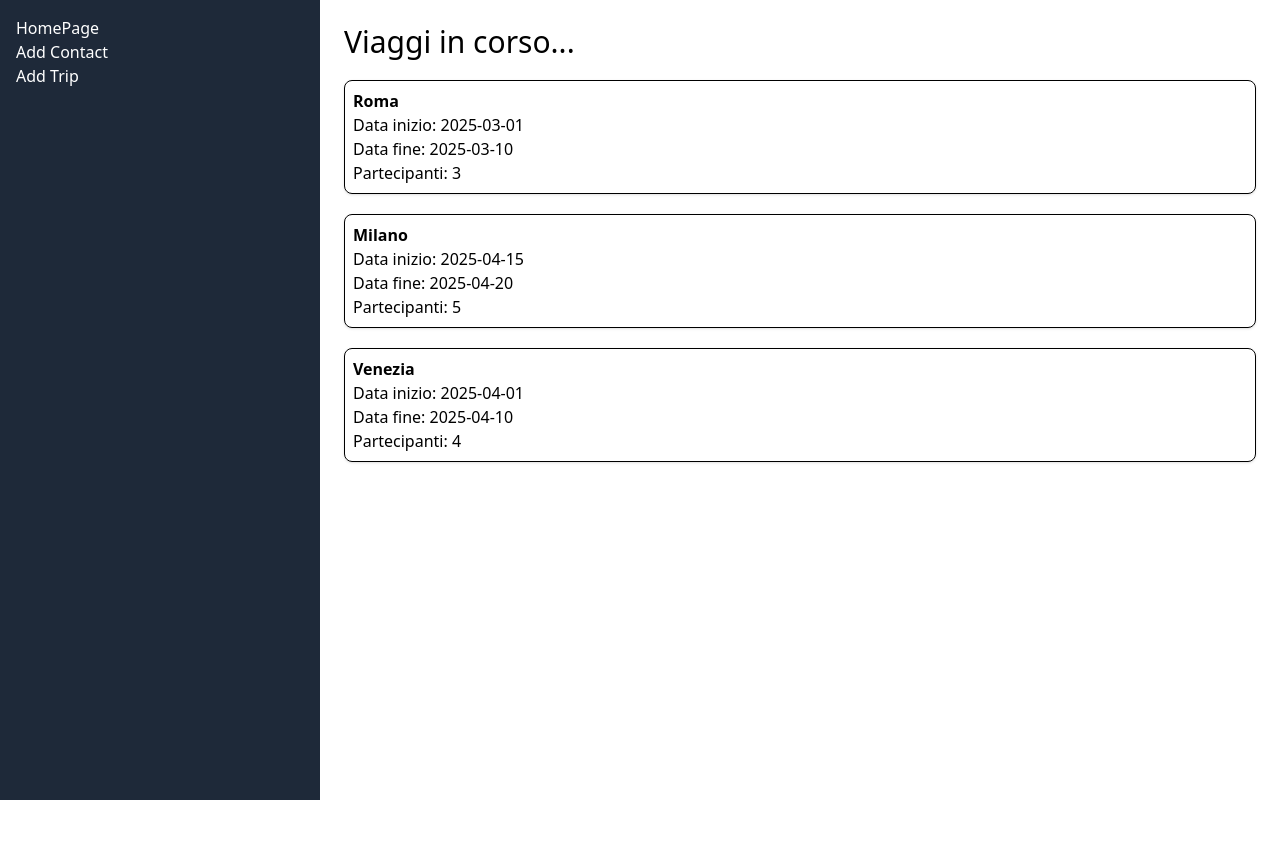
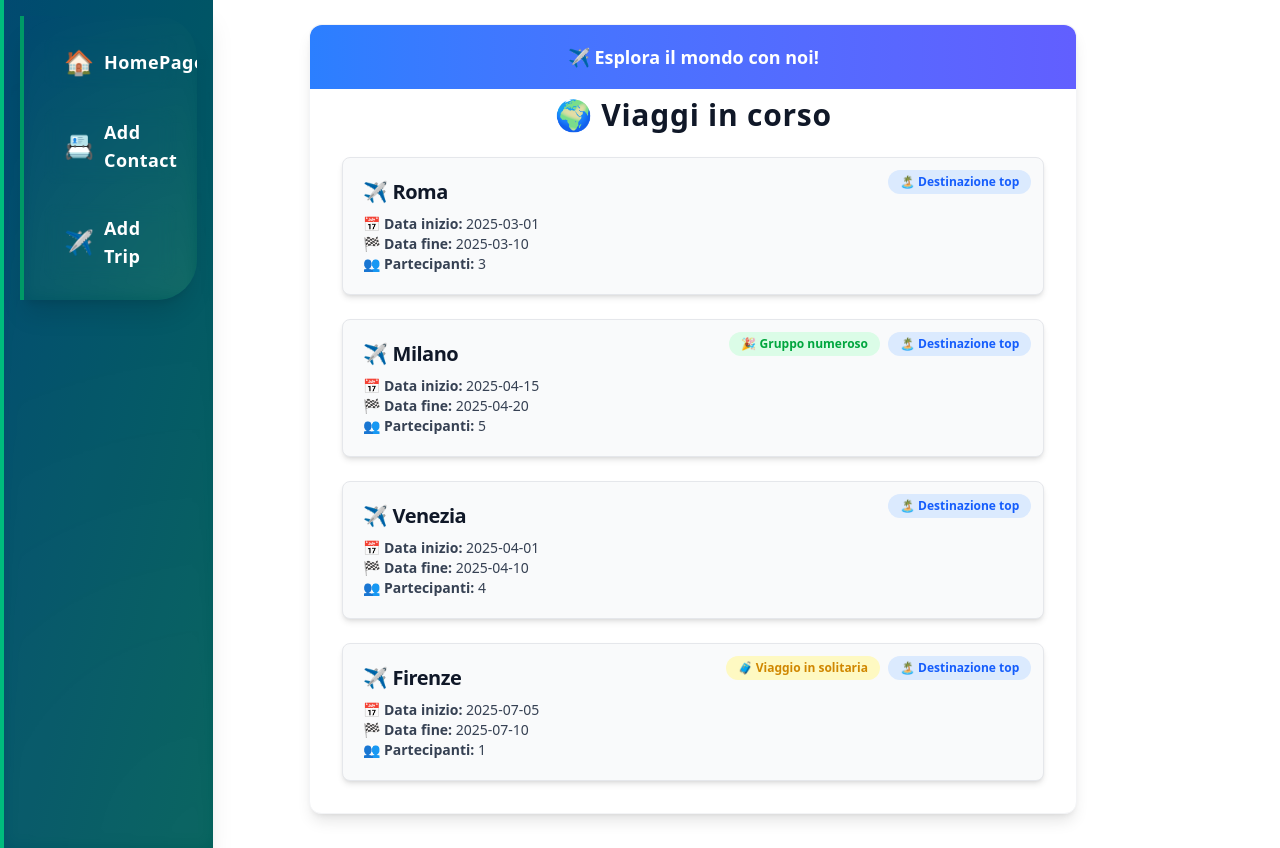
Before and after one commit to Alessandro-Frisone/TripMate-main, a React (Vite) app: page / in a window 1280 px wide. Before the commit the page ends 800 px from the top, so only its background shows below. Built offline with nearby package versions, Linux system fonts and the light colour scheme.

Commit message:
feat: add style

```diff
--- a/src/components/Header.jsx
+++ b/src/components/Header.jsx
@@ -3,8 +3,10 @@ import NavBar from "./NavBar";
 
 export default function Header() {
   return (
-    <header className="col-span-3 bg-gray-800 text-white p-4">
-      <NavBar />
-    </header>
+    <header className="col-span-2 bg-gradient-to-br from-sky-900 to-teal-800 text-white p-4 relative overflow-hidden border-l-4 border-emerald-500 shadow-xl">
+    <div className="absolute inset-0 bg-[radial-gradient(circle_at_bottom_right,_rgba(255,255,255,0.1),_transparent)] opacity-40 blur-sm animate-pulse"></div>
+
+    <NavBar />
+  </header>
   );
 }
--- a/src/components/NavBar.jsx
+++ b/src/components/NavBar.jsx
@@ -2,10 +2,32 @@ import { Link } from "react-router-dom";
 
 export default function NavBar() {
   return (
-    <nav>
-      <Link to="/">HomePage</Link> <br />
-      <Link to="/AddContact">Add Contact</Link> <br />
-      <Link to="/AddTrip">Add Trip</Link> <br />
+    <nav className="flex flex-col gap-5 p-5 text-lg font-bold text-white bg-gradient-to-br from-sky-900 to-teal-800 shadow-xl rounded-r-[40px] border-l-4 border-emerald-600 relative overflow-hidden">
+      <div className="absolute inset-0 bg-[radial-gradient(circle_at_bottom_right,_rgba(255,255,255,0.15),_transparent)] opacity-50 blur-sm animate-pulse"></div>
+
+      <Link
+        to="/"
+        className="px-5 py-2.5 rounded-xl transition-all duration-350 flex items-center gap-2.5 relative z-10 group hover:bg-sky-900 hover:scale-105 hover:shadow-lg hover:shadow-amber-500/50 backdrop-blur-sm"
+      >
+        <span className="text-amber-400 text-2xl transition-transform group-hover:rotate-6 group-hover:scale-110">🏠</span>
+        <span className="group-hover:text-amber-300 tracking-wide">HomePage</span>
+      </Link>
+
+      <Link
+        to="/AddContact"
+        className="px-5 py-2.5 rounded-xl transition-all duration-350 flex items-center gap-2.5 relative z-10 group hover:bg-sky-900 hover:scale-105 hover:shadow-lg hover:shadow-emerald-500/50 backdrop-blur-sm"
+      >
+        <span className="text-emerald-400 text-2xl transition-transform group-hover:rotate-6 group-hover:scale-110">📇</span>
+        <span className="group-hover:text-emerald-300 tracking-wide">Add Contact</span>
+      </Link>
+
+      <Link
+        to="/AddTrip"
+        className="px-5 py-2.5 rounded-xl transition-all duration-350 flex items-center gap-2.5 relative z-10 group hover:bg-sky-900 hover:scale-105 hover:shadow-lg hover:shadow-blue-500/50 backdrop-blur-sm"
+      >
+        <span className="text-blue-400 text-2xl transition-transform group-hover:rotate-6 group-hover:scale-110">✈️</span>
+        <span className="group-hover:text-blue-300 tracking-wide">Add Trip</span>
+      </Link>
     </nav>
   );
 }
--- a/src/data/viaggi.js
+++ b/src/data/viaggi.js
@@ -108,5 +108,20 @@ const viaggi = [
       },
     ],
   },
+  {
+    id: 4,
+    destinazione: "Firenze",
+    dataInizio: "2025-07-05",
+    dataFine: "2025-07-10",
+    viaggiatori: [
+      {
+        id: 1,
+        nome: "Giulia",
+        cognome: "Ravelli",
+        email: "giulia.ravelli@example.com",
+        codiceFiscale: "RVLGLI85M01H501Z",
+      }
+    ],
+  }
 ];
 export default viaggi;
--- a/src/pages/Homepage.jsx
+++ b/src/pages/Homepage.jsx
@@ -3,27 +3,56 @@ import viaggi from "../data/viaggi";
 
 export default function Homepage() {
   return (
-    <div>
-      <h1 className="text-3xl mb-5">Viaggi in corso...</h1>
-      <ul>
-        {viaggi.map((viaggio) => {
-          return (
+    <div className="relative min-h-screen">
+      <div className="max-w-3xl mx-auto p-8 bg-white shadow-lg rounded-xl border border-gray-100 relative z-10">
+        <div className="absolute top-0 left-0 w-full h-16 bg-gradient-to-r from-blue-500 to-indigo-500 rounded-t-xl flex items-center justify-center">
+          <p className="text-white text-lg font-semibold">✈️ Esplora il mondo con noi!</p>
+        </div>
+        <h1 className="text-3xl font-extrabold text-gray-900 mb-6 text-center tracking-wide mt-10">
+          🌍 Viaggi in corso
+        </h1>
+        <ul className="space-y-6">
+          {viaggi.map((viaggio) => (
             <li
-              className="mb-5 border-1 p-2 rounded-lg shadow-sm"
+              className="bg-gray-50 border border-gray-200 p-5 rounded-lg shadow-md hover:shadow-lg transition duration-300 ease-in-out hover:scale-[1.02] relative"
               key={viaggio.id}
             >
-              <Link to={`/trip/${viaggio.id}`}>
-                <h2>
-                  <strong>{viaggio.destinazione}</strong>
+              <div className="absolute top-3 right-3 flex space-x-2">
+                {viaggio.viaggiatori.length >= 5 && (
+                  <div className="bg-green-100 text-green-600 text-xs font-semibold px-3 py-1 rounded-full">
+                    🎉 Gruppo numeroso
+                  </div>
+                )}
+                {viaggio.viaggiatori.length === 1 && (
+                  <div className="bg-yellow-100 text-yellow-600 text-xs font-semibold px-3 py-1 rounded-full">
+                    🧳 Viaggio in solitaria
+                  </div>
+                )}
+                <div className="bg-blue-100 text-blue-600 text-xs font-semibold px-3 py-1 rounded-full">
+                  🏝️ Destinazione top
+                </div>
+              </div>
+              <Link
+                to={`/trip/${viaggio.id}`}
+                className="block text-gray-900 hover:text-blue-500 transition duration-200"
+              >
+                <h2 className="text-xl font-bold mb-2 tracking-tight">
+                  ✈️ {viaggio.destinazione}
                 </h2>
-                <h4>Data inizio: {viaggio.dataInizio}</h4>
-                <h4>Data fine: {viaggio.dataFine}</h4>
-                <h5>Partecipanti: {viaggio.viaggiatori.length}</h5>
+                <p className="text-sm text-gray-700">
+                  📅 <strong>Data inizio:</strong> {viaggio.dataInizio}
+                </p>
+                <p className="text-sm text-gray-700">
+                  🏁 <strong>Data fine:</strong> {viaggio.dataFine}
+                </p>
+                <p className="text-sm text-gray-700">
+                  👥 <strong>Partecipanti:</strong> {viaggio.viaggiatori.length}
+                </p>
               </Link>
             </li>
-          );
-        })}
-      </ul>
+          ))}
+        </ul>
+      </div>
     </div>
   );
 }
--- a/src/pages/Trip.jsx
+++ b/src/pages/Trip.jsx
@@ -6,24 +6,26 @@ export default function Trip() {
   const viaggio = viaggi.find((e) => e.id === parseInt(id));
 
   return (
-    <div>
-      <h1 className="text-3xl mb-5">{viaggio.destinazione}</h1>
-      <p>Data di inizio: {viaggio.dataInizio}</p>
-      <p>Data di fine: {viaggio.dataFine}</p>
+    <div className="min-h-screen flex items-center justify-center p-6">
+    <div className="max-w-2xl w-full p-8 bg-white shadow-2xl rounded-2xl border border-gray-200">
+      <h1 className="text-4xl font-extrabold text-gray-900 mb-6 text-center">{viaggio.destinazione}</h1>
+      <p className="text-lg text-gray-700 flex items-center">📅 <strong className="ml-2">Data di inizio:</strong> {viaggio.dataInizio}</p>
+      <p className="text-lg text-gray-700 flex items-center">🏁 <strong className="ml-2">Data di fine:</strong> {viaggio.dataFine}</p>
 
-      <h2 className="text-2xl mt-5">Viaggiatori:</h2>
+      <h2 className="text-2xl font-semibold text-gray-800 mt-6 border-b-2 pb-2 border-gray-300">Viaggiatori</h2>
       {viaggio.viaggiatori.length > 0 ? (
-        viaggio.viaggiatori.map((viaggiatore) => (
-          <div key={viaggiatore.id}>
-            <p>
-              {viaggiatore.nome} {viaggiatore.cognome}
-            </p>
-            <p>Email: {viaggiatore.email}</p>
-          </div>
-        ))
+        <div className="mt-4 space-y-4">
+          {viaggio.viaggiatori.map((viaggiatore) => (
+            <div key={viaggiatore.id} className="p-5 bg-gray-50 border border-gray-200 rounded-lg shadow-md">
+              <p className="text-lg font-medium text-gray-900">{viaggiatore.nome} {viaggiatore.cognome}</p>
+              <p className="text-sm text-gray-700">📧 <strong>Email:</strong> {viaggiatore.email}</p>
+            </div>
+          ))}
+        </div>
       ) : (
-        <p>Nessun viaggiatore trovato per questo viaggio.</p>
+        <p className="text-lg text-gray-600 mt-4 text-center">❌ Nessun viaggiatore trovato per questo viaggio.</p>
       )}
     </div>
+  </div>
   );
 }
```
